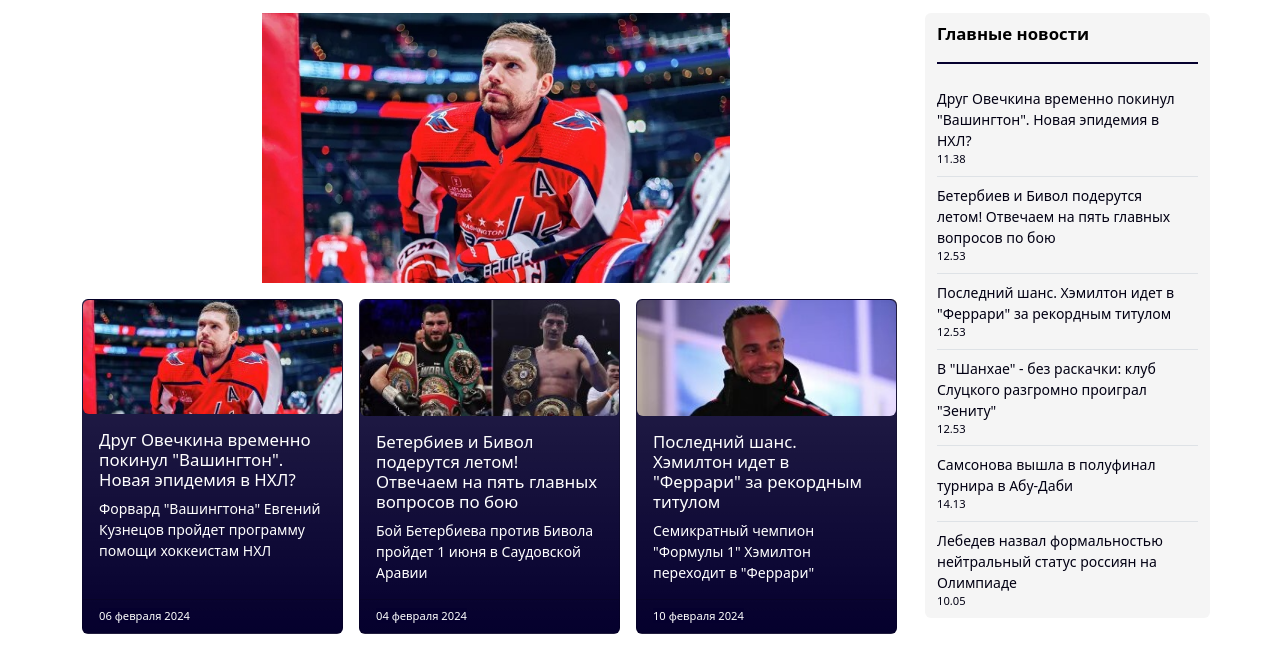
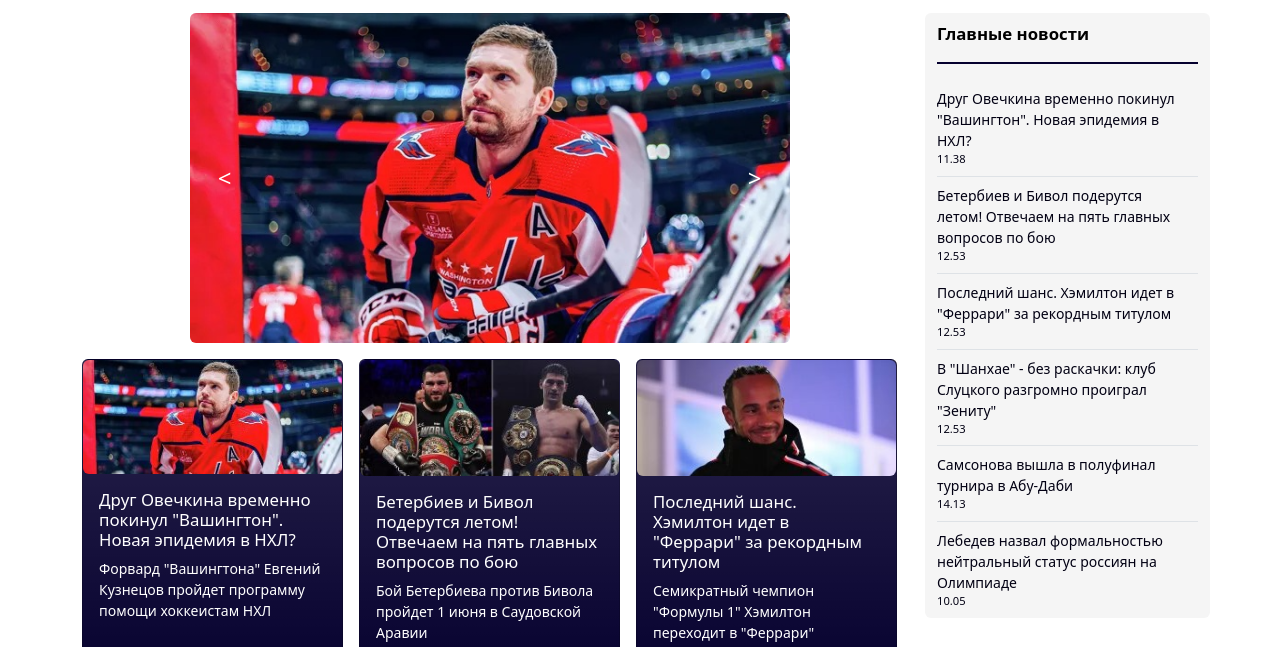
Before and after one commit to AndreyZuv/Web_develop_lab2, a plain HTML site: page index.html in a window 1280 px wide. Shown: the part 103-750 px from the top of the page. Drawn offline with Linux system fonts and the light colour scheme.

Commit message:
Сверстана рабочая версия слайдера

```diff
--- /dev/null
+++ b/assets/css/styles.css
@@ -0,0 +1,43 @@
+.page-title {
+  text-align: center;
+}
+
+.slider-container {
+  position: relative;
+  width: 600px;
+  height: 330px;
+  margin: 0 auto;
+  overflow: hidden;
+}
+
+.slider {
+  display: flex;
+  transition: transform 0.5s ease-in-out;
+}
+
+.slider img image-ref {
+  width: 100%;
+  height: 100%;
+  object-fit: cover;
+}
+
+.prev-button,
+.next-button {
+  position: absolute;
+  top: 50%;
+  transform: translateY(-50%);
+  width: 50px;
+  height: 50px;
+  background-color: transparent;
+  border: none;
+  font-size: 24px;
+  color: white;
+}
+
+.prev-button {
+  left: 10px;
+}
+
+.next-button {
+  right: 10px;
+}
--- /dev/null
+++ b/assets/scripts/script.js
@@ -0,0 +1,26 @@
+const slider = document.querySelector('.slider');
+const prevButton = document.querySelector('.prev-button');
+const nextButton = document.querySelector('.next-button');
+const slides = Array.from(slider.querySelectorAll('img'));
+const slideCount = slides.length;
+let slideIndex = 0;
+
+prevButton.addEventListener('click', () => {
+  slideIndex = (slideIndex - 1 + slideCount) % slideCount;
+  slide();
+});
+
+nextButton.addEventListener('click', () => {
+  slideIndex = (slideIndex + 1) % slideCount;
+  slide();
+});
+
+const slide = () => {
+  const imageWidth = slider.clientWidth;
+  const slideOffset = -slideIndex * imageWidth;
+  slider.style.transform = `translateX(${slideOffset}px)`;
+}
+
+window.addEventListener('load', () => {
+  slide();
+});
--- a/index.html
+++ b/index.html
@@ -6,6 +6,8 @@
   <meta name="viewport" content="width=device-width">
   <link rel="icon" href="assets/src/faviicon.svg" sizes="32x32">
   <link rel="stylesheet" href="assets/css/style.css">
+  <link rel="stylesheet" href="assets/css/styles.css">
+
 
   <title>News Wave</title>
 </head>
@@ -18,24 +20,28 @@
     <div class="container my-3">
       <div class="row gap-3">
         <div class="col">
-          <div class="container mb-3">
-            <div class="container d-flex overflow-x-hidden" style="width: 480px;">
-              <a href="#"><img src="assets/src/image_news_1.png" style="width: 480px; height: 270px;"></a>
-              <a><img src="assets/src/image_news_1.png" style="width: 480px; height: 270px;"></a>
+          <div class="slider-container mb-3 rounded-2">
 
-              <a><img src="assets/src/image_news_1.png" style="width: 480px; height: 270px;"></a>
-              <a><img src="assets/src/image_news_1.png" style="width: 480px; height: 270px;"></a>
-
-              <a><img src="assets/src/image_news_1.png" style="width: 480px; height: 270px;"></a>
+            <div class="slider">
+              <a class="image-ref" href="#"><img src="assets/src/image_news_1.png" class="slider-image" width="600" height="330" alt=""></a>
+              <a class="image-ref" href="#"><img src="assets/src/image_news_2.png" class="slider-image" width="600" height="330" alt=""></a>
+              <a class="image-ref" href="#"><img src="assets/src/image_news_3.jpg" class="slider-image" width="600" height="330" alt=""></a>
+              <a class="image-ref" href="#"><img src="assets/src/image_news_4.png" class="slider-image" width="600" height="330" alt=""></a>
+              <a class="image-ref" href="#"><img src="assets/src/image_news_5.jpg" class="slider-image" width="600" height="330" alt=""></a>
+              <a class="image-ref" href="#"><img src="assets/src/image_news_5.jpg" class="slider-image" width="600" height="330" alt=""></a>
             </div>
+            <button class="prev-button" type="button" aria-label="Посмотреть предыдущий слайд">&lt;</button>
+            <button class="next-button" type="button" aria-label="Посмотреть следующий слайд">&gt;</button>
           </div>
           <div class="row row-cols-1 row-cols-md-3 row-cols-sm-2 g-3">
             <div class="col">
-              <a href="grid_news_1.html" class="card h-100 link-underline link-underline-opacity-0 text-bg-success bg-gradient">
+              <a href="grid_news_1.html"
+                class="card h-100 link-underline link-underline-opacity-0 text-bg-success bg-gradient">
                 <img src="assets/src/image_news_1_mini.jpg" class="card-img-top rounded-2 w-100" alt="...">
                 <div class="card-body">
                   <h4 class="card-title">Друг Овечкина временно покинул "Вашингтон". Новая эпидемия в НХЛ?</h4>
-                  <p class="card-text fs-5">Форвард "Вашингтона" Евгений Кузнецов пройдет программу помощи хоккеистам НХЛ</p>
+                  <p class="card-text fs-5">Форвард "Вашингтона" Евгений Кузнецов пройдет программу помощи хоккеистам
+                    НХЛ</p>
                 </div>
                 <div class="card-footer">
                   <small class="text-bg-success fs-6">06 февраля 2024</small>
@@ -44,10 +50,12 @@
             </div>
 
             <div class="col">
-              <a href="grid_news_2.html" class="card h-100 link-underline link-underline-opacity-0 text-bg-success bg-gradient">
+              <a href="grid_news_2.html"
+                class="card h-100 link-underline link-underline-opacity-0 text-bg-success bg-gradient">
                 <img src="assets/src/image_news_2_mini.jpg" class="card-img-top rounded-2 w-100" alt="...">
                 <div class="card-body">
-                  <h4 class="card-title">Бетербиев и Бивол подерутся летом! Отвечаем на пять главных вопросов по бою</h4>
+                  <h4 class="card-title">Бетербиев и Бивол подерутся летом! Отвечаем на пять главных вопросов по бою
+                  </h4>
                   <p class="card-text fs-5">Бой Бетербиева против Бивола пройдет 1 июня в Саудовской Аравии</p>
                 </div>
                 <div class="card-footer">
@@ -57,7 +65,8 @@
             </div>
 
             <div class="col">
-              <a href="grid_news_3.html" class="card h-100 link-underline link-underline-opacity-0 text-bg-success bg-gradient">
+              <a href="grid_news_3.html"
+                class="card h-100 link-underline link-underline-opacity-0 text-bg-success bg-gradient">
                 <img src="assets/src/image_news_3_mini.jpg" class="card-img-top rounded-2 w-100" alt="...">
                 <div class="card-body">
                   <h4 class="card-title">Последний шанс. Хэмилтон идет в "Феррари" за рекордным титулом</h4>
@@ -70,7 +79,8 @@
             </div>
 
             <div class="col">
-              <a href="grid_news_4.html" class="card h-100 link-underline link-underline-opacity-0 text-bg-success bg-gradient">
+              <a href="grid_news_4.html"
+                class="card h-100 link-underline link-underline-opacity-0 text-bg-success bg-gradient">
                 <img src="assets/src/image_news_4_mini.jpg" class="card-img-top rounded-2 w-100" alt="...">
                 <div class="card-body">
                   <h4 class="card-title">В "Шанхае" - без раскачки: клуб Слуцкого разгромно проиграл "Зениту"</h4>
@@ -83,7 +93,8 @@
             </div>
 
             <div class="col">
-              <a href="grid_news_5.html" class="card h-100 link-underline link-underline-opacity-0 text-bg-success bg-gradient">
+              <a href="grid_news_5.html"
+                class="card h-100 link-underline link-underline-opacity-0 text-bg-success bg-gradient">
                 <img src="assets/src/image_news_5_mini.jpg" class="card-img-top rounded-2 w-100" alt="...">
                 <div class="card-body">
                   <h4 class="card-title">Самсонова вышла в полуфинал турнира в Абу-Даби</h4>
@@ -96,11 +107,13 @@
             </div>
 
             <div class="col">
-              <a href="grid_news_6.html" class="card h-100 link-underline link-underline-opacity-0 text-bg-success bg-gradient">
+              <a href="grid_news_6.html"
+                class="card h-100 link-underline link-underline-opacity-0 text-bg-success bg-gradient">
                 <img src="assets/src/image_news_6_mini.jpg" class="card-img-top rounded-2 w-100" alt="...">
                 <div class="card-body">
                   <h4 class="card-title">Лебедев назвал формальностью нейтральный статус россиян на Олимпиаде</h4>
-                  <p class="card-text fs-5">Боксер Лебедев назвал формальностью нейтральный статус россиян на Олимпиаде-2024</p>
+                  <p class="card-text fs-5">Боксер Лебедев назвал формальностью нейтральный статус россиян на
+                    Олимпиаде-2024</p>
                 </div>
                 <div class="card-footer">
                   <small class="text-bg-success fs-6">9 февраля 2024</small>
@@ -121,37 +134,43 @@
               <hr class="hr">
               <ul class="list-group list-group-flush">
                 <li class="list-group-item text-bg-secondary ps-0">
-                <a href="grid_news_1.html" class="fs-5 link-underline link-underline-opacity-0">Друг Овечкина временно покинул "Вашингтон". Новая эпидемия в НХЛ?
+                  <a href="grid_news_1.html" class="fs-5 link-underline link-underline-opacity-0">Друг Овечкина временно
+                    покинул "Вашингтон". Новая эпидемия в НХЛ?
                     <p class="fs-6 mb-0">11.38</p>
                   </a>
                 </li>
 
                 <li class="list-group-item text-bg-secondary ps-0">
-                <a href="grid_news_2.html" class="fs-5 link-underline link-underline-opacity-0">Бетербиев и Бивол подерутся летом! Отвечаем на пять главных вопросов по бою
+                  <a href="grid_news_2.html" class="fs-5 link-underline link-underline-opacity-0">Бетербиев и Бивол
+                    подерутся летом! Отвечаем на пять главных вопросов по бою
                     <p class="fs-6 mb-0">12.53</p>
                   </a>
                 </li>
 
                 <li class="list-group-item text-bg-secondary ps-0">
-                <a href="grid_news_3.html" class="fs-5 link-underline link-underline-opacity-0">Последний шанс. Хэмилтон идет в "Феррари" за рекордным титулом
+                  <a href="grid_news_3.html" class="fs-5 link-underline link-underline-opacity-0">Последний шанс.
+                    Хэмилтон идет в "Феррари" за рекордным титулом
                     <p class="fs-6 mb-0">12.53</p>
                   </a>
                 </li>
 
                 <li class="list-group-item text-bg-secondary ps-0">
-                <a href="grid_news_4.html" class="fs-5 link-underline link-underline-opacity-0">В "Шанхае" - без раскачки: клуб Слуцкого разгромно проиграл "Зениту"
+                  <a href="grid_news_4.html" class="fs-5 link-underline link-underline-opacity-0">В "Шанхае" - без
+                    раскачки: клуб Слуцкого разгромно проиграл "Зениту"
                     <p class="fs-6 mb-0 ">12.53</p>
                   </a>
                 </li>
 
                 <li class="list-group-item text-bg-secondary ps-0">
-                <a href="grid_news_5.html" class="fs-5 link-underline link-underline-opacity-0">Самсонова вышла в полуфинал турнира в Абу-Даби
+                  <a href="grid_news_5.html" class="fs-5 link-underline link-underline-opacity-0">Самсонова вышла в
+                    полуфинал турнира в Абу-Даби
                     <p class="fs-6 mb-0 ">14.13</p>
                   </a>
                 </li>
 
                 <li class="list-group-item text-bg-secondary ps-0">
-                <a href="grid_news_6.html" class="fs-5 link-underline link-underline-opacity-0">Лебедев назвал формальностью нейтральный статус россиян на Олимпиаде
+                  <a href="grid_news_6.html" class="fs-5 link-underline link-underline-opacity-0">Лебедев назвал
+                    формальностью нейтральный статус россиян на Олимпиаде
                     <p class="fs-6 mb-0 ">10.05</p>
                   </a>
                 </li>
@@ -163,7 +182,8 @@
         </div>
 
       </div>
-      <div class="btn-toolbar justify-content-between my-3" role="toolbar" aria-label="Панель инструментов с группами кнопок">
+      <div class="btn-toolbar justify-content-between my-3" role="toolbar"
+        aria-label="Панель инструментов с группами кнопок">
         <div class="btn-group text-bg-primary" role="group" aria-label="Первая группа">
           <button type="button" class="btn btn-outline-secondary fs-5">1</button>
           <button type="button" class="btn btn-outline-secondary fs-5">2</button>
@@ -181,7 +201,7 @@
     </div>
   </footer>
 
-
+  <script src="assets/scripts/script.js"></script>
 </body>
 
 </html>
```
Lines whose indentation alone changed are shown as unchanged.
